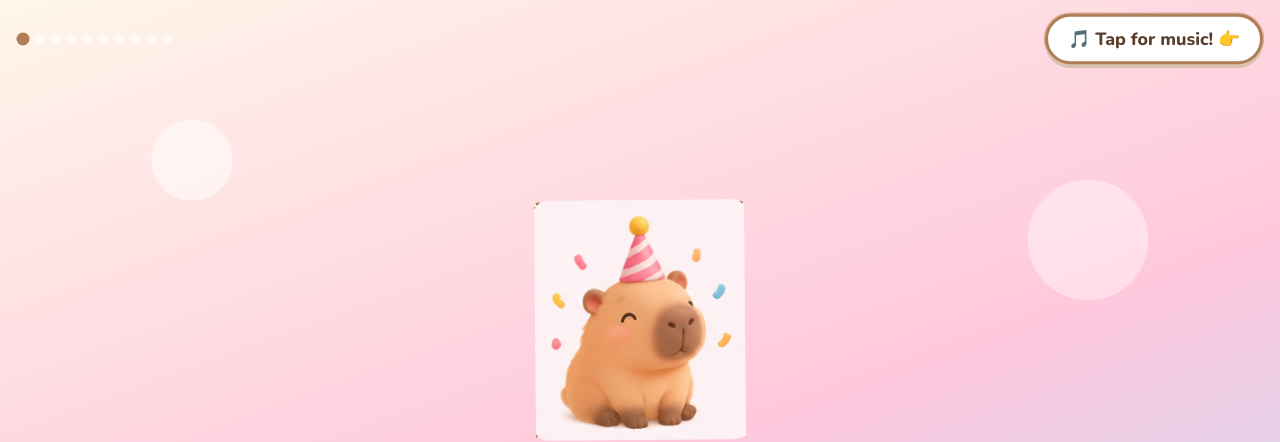
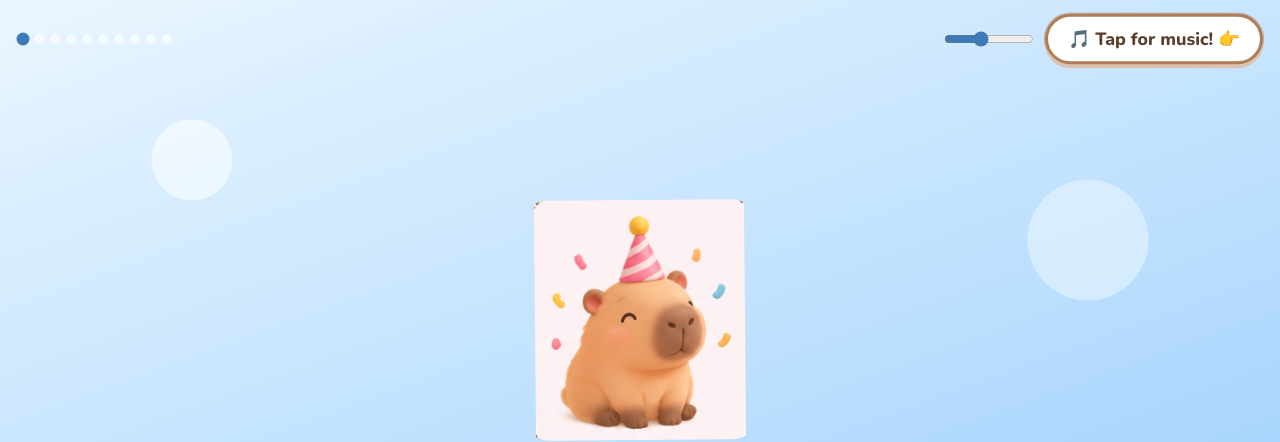
Before and after one commit to DavidNhan/WebsiteBirthday, a plain HTML site: page index.html in a window 1280 px wide. Shown: the top 442 px of the page. Drawn offline with nearby package versions, Linux system fonts and the light colour scheme.

Commit message:
Blue theme, volume slider, update Ultraplan

```diff
--- a/css/style.css
+++ b/css/style.css
@@ -15,7 +15,7 @@ html, body { margin: 0; height: 100%; }
 body {
   font-family: "Nunito", system-ui, sans-serif;
   color: var(--ink);
-  background: linear-gradient(160deg, var(--cream), var(--pink) 55%, var(--sky));
+  background: linear-gradient(160deg, #eaf6ff, #bde0fe 50%, #8ec5fc);
   display: flex;
   flex-direction: column;
   min-height: 100dvh;
@@ -38,8 +38,11 @@ body {
 }
 
 .dots { display: flex; gap: 6px; }
-.dots span { width: 10px; height: 10px; border-radius: 50%; background: #fff9; transition: all .3s; }
-.dots span.on { background: var(--brown); transform: scale(1.3); }
+.dots span { width: 10px; height: 10px; border-radius: 50%; background: #fffa; transition: all .3s; }
+.dots span.on { background: #3d7ab8; transform: scale(1.3); }
+
+.audio { display: flex; align-items: center; gap: 10px; }
+#volume { width: 90px; accent-color: #3d7ab8; cursor: pointer; }
 
 .music {
   font: inherit; font-weight: 800; font-size: 1.1rem; color: var(--ink);
--- a/index.html
+++ b/index.html
@@ -14,7 +14,10 @@
 
   <header class="topbar">
     <div class="dots" id="dots" aria-hidden="true"></div>
-    <button id="musicBtn" class="music" aria-pressed="false" title="Play / pause music">🎵 Tap for music! 👉</button>
+    <div class="audio">
+      <input id="volume" type="range" min="0" max="100" value="40" aria-label="Volume" title="Volume">
+      <button id="musicBtn" class="music" aria-pressed="false" title="Play / pause music">🎵 Tap for music! 👉</button>
+    </div>
   </header>
 
   <main id="stage" aria-live="polite"></main>
--- a/js/main.js
+++ b/js/main.js
@@ -5,6 +5,9 @@ const nextBtn = document.getElementById("nextBtn");
 const navEl = document.querySelector(".nav");
 const song = document.getElementById("song");
 const musicBtn = document.getElementById("musicBtn");
+const volumeEl = document.getElementById("volume");
+song.volume = volumeEl.value / 100;
+volumeEl.oninput = () => { song.volume = volumeEl.value / 100; };
 
 const scenes = CONTENT.scenes;
 let index = 0;
@@ -187,7 +190,7 @@ const builders = {
 
 // Music
 function startMusic() {
-  song.volume = 0.4;
+  song.volume = volumeEl.value / 100;
   song.play().then(() => setMusic(true)).catch(() => setMusic(false));
 }
 function setMusic(on) {
```
Also changed, not shown: 1 other file.
